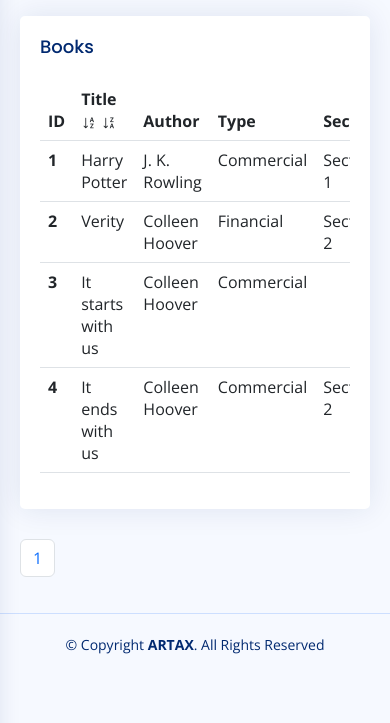
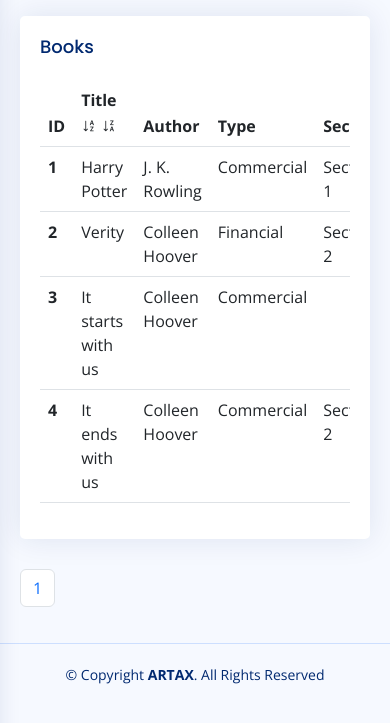
Before and after one commit to marczeenny/artax, a Django app: page /books/ in a window 390 px wide. Shown: the part 130-853 px from the top of the page. Run offline with Django 4.2, Linux system fonts and the light colour scheme; a user stored in the database is signed in; data comes from the database, SQL or seed files in the repository; some libraries are stand-ins or nearby versions.

Commit message:
- Minor Changes - Debugging

```diff
--- a/artax/templates/artax/layout.html
+++ b/artax/templates/artax/layout.html
@@ -1,6 +1,6 @@
 {% load custom_tags %}
 {% load static %}
-<!--<!DOCTYPE html>-->
+<!DOCTYPE html>
 <html lang="en">
 <head>
 
@@ -14,7 +14,7 @@
 
     <!-- Favicons -->
     <link href="{% static 'artax/img/favicon.png' %}" rel="icon">
-    <link href="{% static 'artax/img/apple-touch-icon.png'" rel="apple-touch-icon">
+    <link href="{% static 'artax/img/apple-touch-icon.png' %}" rel="apple-touch-icon">
 
     <!-- Google Fonts -->
     <link href="https://fonts.gstatic.com" rel="preconnect">
@@ -59,12 +59,12 @@
             <li class="nav-item dropdown">
 
 
-            </li><!-- End Notification Nav -->
+            </li>
             {% if user.is_authenticated %}
             <li class="nav-item dropdown pe-3">
                 <a class="nav-link nav-profile d-flex align-items-center pe-0" href="#" data-bs-toggle="dropdown">
-                    <span class="d-none d-md-block dropdown-toggle ps-2">{{ user.get_full_name }}</span>
-                </a><!-- End Profile Image Icon -->
+                    <span class="d-none d-md-block dropdown-toggle ps-2">{{ user.get_full_name }} </span>
+                </a>
 
                 <ul class="dropdown-menu dropdown-menu-end dropdown-menu-arrow profile">
                     <li class="dropdown-header">
```
